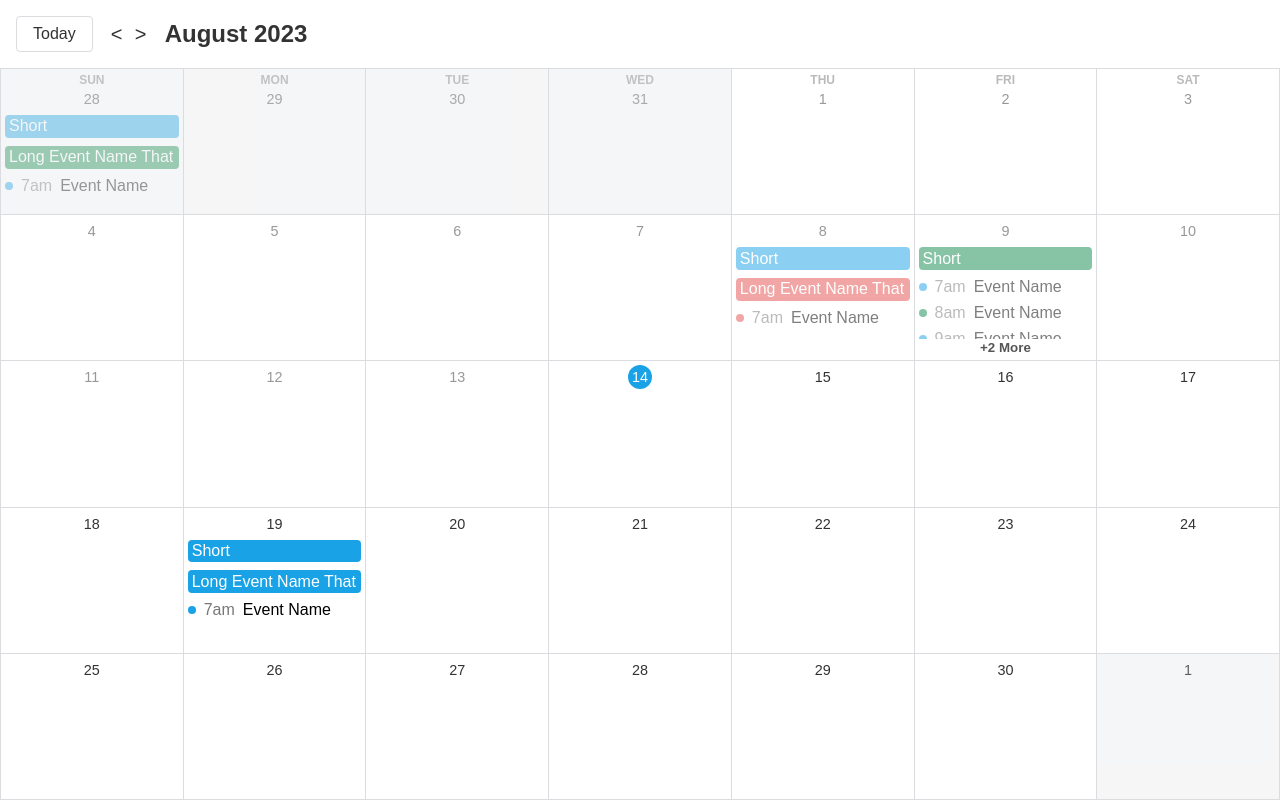
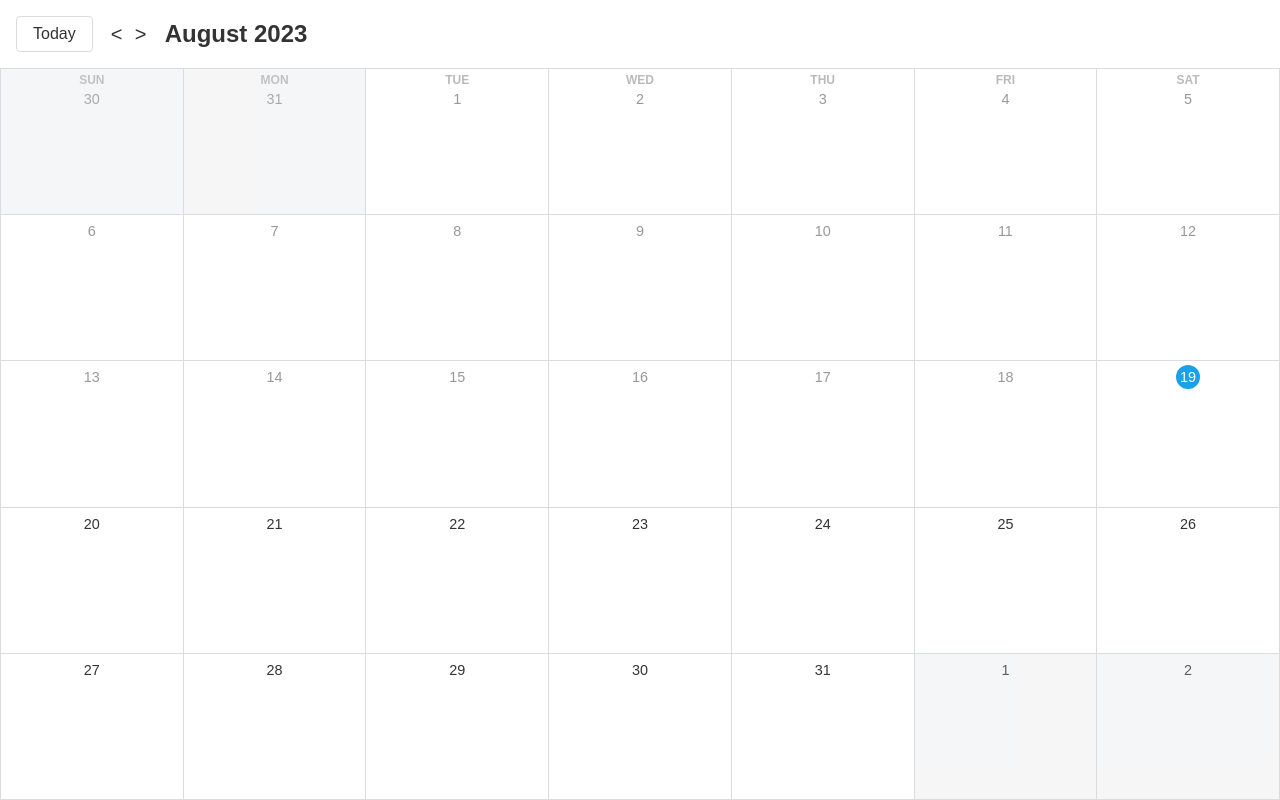
Before and after one commit to Ech0ke/google-calendar-clone, a React (Vite) app: page / in a window 1280 px wide. Built offline with nearby package versions, Linux system fonts and the light colour scheme.

Commit message:
Added dynamic days display in calendar

```diff
--- a/src/components/CalendarBody.tsx
+++ b/src/components/CalendarBody.tsx
@@ -1,9 +1,18 @@
-import React from "react";
+import { getDate } from "date-fns";
+import { useCalendarContext } from "./Calendar";
+import Day from "./Day";
 
 function CalendarBody() {
+  const { visibleDates } = useCalendarContext();
+
+  const weekNames = ["Sun", "Mon", "Tue", "Wed", "Thu", "Fri", "Sat"];
   return (
     <div className="days">
-      <div className="day non-month-day old-month-day">
+      {visibleDates.map((date, index) => (
+        <Day key={date.toString()} date={date} weekName={weekNames[index]} />
+      ))}
+
+      {/* <div className="day non-month-day old-month-day">
         <div className="day-header">
           <div className="week-name">Sun</div>
           <div className="day-number">28</div>
@@ -294,7 +303,7 @@ function CalendarBody() {
           <div className="day-number">1</div>
           <button className="add-event-btn">+</button>
         </div>
-      </div>
+      </div> */}
     </div>
   );
 }
--- /dev/null
+++ b/src/components/Day.tsx
@@ -0,0 +1,50 @@
+import React from "react";
+import { useCalendarContext } from "./Calendar";
+import { isBefore, isSameDay, isSameMonth, startOfDay } from "date-fns";
+
+type DayProps = {
+  date: Date;
+  weekName?: string;
+};
+
+function Day({ date, weekName }: DayProps) {
+  const { visibleMonth } = useCalendarContext();
+  return (
+    <div
+      className={`day ${
+        !isSameMonth(date, visibleMonth) ? "non-month-day" : ""
+      } ${
+        isBefore(startOfDay(date), startOfDay(new Date()))
+          ? "old-month-day"
+          : ""
+      }`}
+    >
+      <div className="day-header">
+        {weekName && <div className="week-name">{weekName}</div>}
+        <div
+          className={`day-number ${isSameDay(date, new Date()) ? "today" : ""}`}
+        >
+          {date.getDate()}
+        </div>
+        <button className="add-event-btn">+</button>
+      </div>
+      {/* <div className="events">
+        <button className="all-day-event blue event">
+          <div className="event-name">Short</div>
+        </button>
+        <button className="all-day-event green event">
+          <div className="event-name">
+            Long Event Name That Just Keeps Going
+          </div>
+        </button>
+        <button className="event">
+          <div className="color-dot blue"></div>
+          <div className="event-time">7am</div>
+          <div className="event-name">Event Name</div>
+        </button>
+      </div> */}
+    </div>
+  );
+}
+
+export default Day;
```
